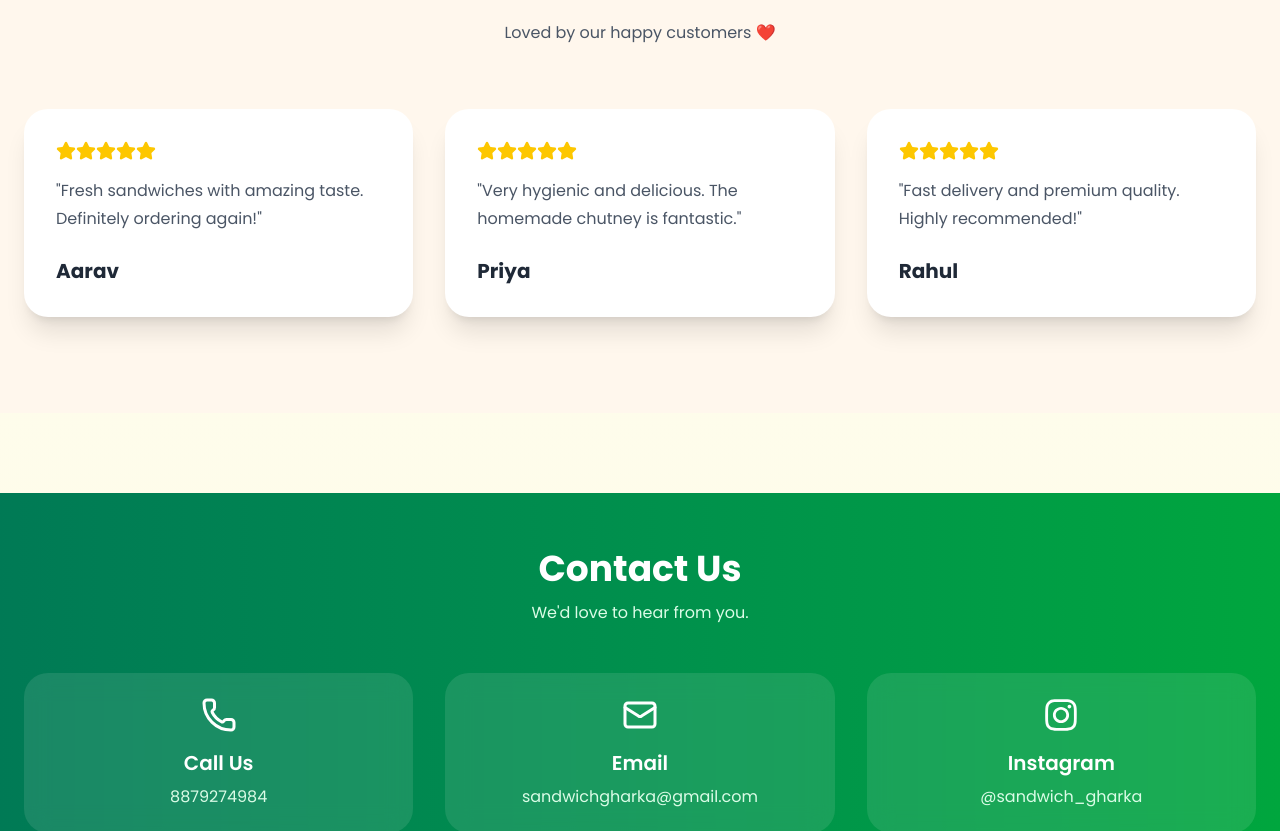
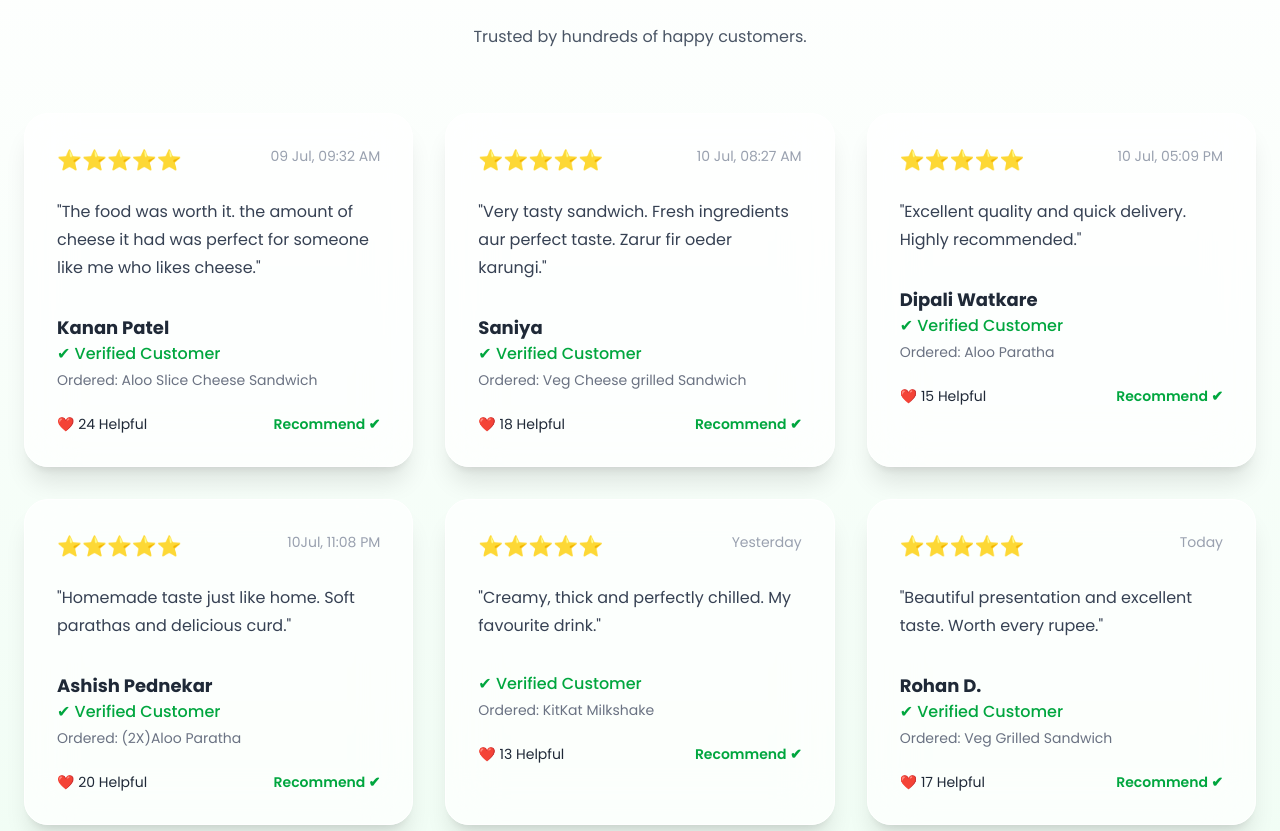
Before and after one commit to Kaustubh0011/sandwich-ghar-ka, a Next.js app: page / in a window 1280 px wide. Shown: the part 8021-8852 px from the top of the page. Built offline with nearby package versions, Linux system fonts and the light colour scheme.

Commit message:
Added premium review section

```diff
--- a/components/Reviews.tsx
+++ b/components/Reviews.tsx
@@ -1,20 +1,61 @@
 "use client";
 
 import { motion } from "framer-motion";
-import { Star } from "lucide-react";
 
 const reviews = [
   {
-    name: "Aarav",
-    text: "Fresh sandwiches with amazing taste. Definitely ordering again!",
+    name: "Kanan Patel",
+    food: "Aloo Slice Cheese Sandwich",
+    review:
+      "The food was worth it. the amount of cheese it had was perfect for someone like me who likes cheese.",
+    rating: 5,
+    helpful: 24,
+    time: "09 Jul, 09:32 AM",
   },
   {
-    name: "Priya",
-    text: "Very hygienic and delicious. The homemade chutney is fantastic.",
+    name: "Saniya",
+    food: "Veg Cheese grilled Sandwich",
+    review:
+      "Very tasty sandwich. Fresh ingredients aur perfect taste. Zarur fir oeder karungi.",
+    rating: 5,
+    helpful: 18,
+    time: "10 Jul, 08:27 AM",
   },
   {
-    name: "Rahul",
-    text: "Fast delivery and premium quality. Highly recommended!",
+    name: "Dipali Watkare",
+    food: "Aloo Paratha",
+    review:
+      "Excellent quality and quick delivery. Highly recommended.",
+    rating: 5,
+    helpful: 15,
+    time: "10 Jul, 05:09 PM",
+  },
+  {
+    name: "Ashish Pednekar",
+    food: "(2X)Aloo Paratha",
+    review:
+      "Homemade taste just like home. Soft parathas and delicious curd.",
+    rating: 5,
+    helpful: 20,
+    time: "10Jul, 11:08 PM",
+  },
+  {
+    name: "",
+    food: "KitKat Milkshake",
+    review:
+      "Creamy, thick and perfectly chilled. My favourite drink.",
+    rating: 5,
+    helpful: 13,
+    time: "Yesterday",
+  },
+  {
+    name: "Rohan D.",
+    food: "Veg Grilled Sandwich",
+    review:
+      "Beautiful presentation and excellent taste. Worth every rupee.",
+    rating: 5,
+    helpful: 17,
+    time: "Today",
   },
 ];
 
@@ -22,56 +63,122 @@ export default function Reviews() {
   return (
     <section
       id="reviews"
-      className="py-24 bg-orange-50"
+      className="py-24 bg-gradient-to-b from-white to-green-50"
     >
       <div className="max-w-7xl mx-auto px-6">
 
         <motion.div
-          initial={{ opacity: 0, y: 50 }}
-          whileInView={{ opacity: 1, y: 0 }}
-          transition={{ duration: 0.7 }}
-          viewport={{ once: true }}
+          initial={{opacity:0,y:40}}
+          whileInView={{opacity:1,y:0}}
+          viewport={{once:true}}
         >
+
           <h2 className="text-center text-5xl font-black">
-            Customer <span className="text-orange-500">Reviews</span>
+
+            Customer
+
+            <span className="bg-gradient-to-r from-green-600 to-emerald-500 bg-clip-text text-transparent">
+
+              Reviews
+
+            </span>
+
           </h2>
 
-          <p className="text-center mt-4 text-gray-600">
-            Loved by our happy customers ❤️
+          <p className="text-center text-gray-600 mt-5">
+            Trusted by hundreds of happy customers.
           </p>
+
         </motion.div>
 
         <div className="grid md:grid-cols-3 gap-8 mt-16">
 
-          {reviews.map((review, index) => (
+          {reviews.map((review,index)=>(
+
             <motion.div
+
               key={index}
-              whileHover={{ y: -10 }}
-              className="bg-white rounded-3xl shadow-xl p-8"
+
+              initial={{opacity:0,y:40}}
+
+              whileInView={{opacity:1,y:0}}
+
+              viewport={{once:true}}
+
+              transition={{delay:index*0.1}}
+
+              className="rounded-3xl bg-white/70 backdrop-blur-xl border border-white shadow-xl p-8 hover:-translate-y-2 transition-all duration-300"
+
             >
-              <div className="flex mb-4">
-                {[1,2,3,4,5].map((star) => (
-                  <Star
-                    key={star}
-                    size={20}
-                    className="fill-yellow-400 text-yellow-400"
-                  />
-                ))}
+
+              <div className="flex justify-between">
+
+                <div className="text-yellow-500 text-xl">
+
+                  ⭐⭐⭐⭐⭐
+
+                </div>
+
+                <span className="text-sm text-gray-400">
+
+                  {review.time}
+
+                </span>
+
               </div>
 
-              <p className="text-gray-600 leading-7">
-                "{review.text}"
+              <p className="mt-6 text-gray-700 leading-7">
+
+                "{review.review}"
+
               </p>
 
-              <h3 className="mt-6 text-xl font-bold">
-                {review.name}
-              </h3>
+              <div className="mt-8">
+
+                <h3 className="font-bold text-lg">
+
+                  {review.name}
+
+                </h3>
+
+                <p className="text-green-600 font-medium">
+
+                  ✔ Verified Customer
+
+                </p>
+
+                <p className="text-gray-500 text-sm mt-1">
+
+                  Ordered: {review.food}
+
+                </p>
+
+              </div>
+
+              <div className="mt-6 flex justify-between text-sm">
+
+                <span>
+
+                  ❤️ {review.helpful} Helpful
+
+                </span>
+
+                <span className="font-semibold text-green-600">
+
+                  Recommend ✔
+
+                </span>
+
+              </div>
+
             </motion.div>
+
           ))}
 
         </div>
 
       </div>
+
     </section>
   );
 }
```
Also changed, not shown: public/logo/sandwich ghar ka logo.png.
